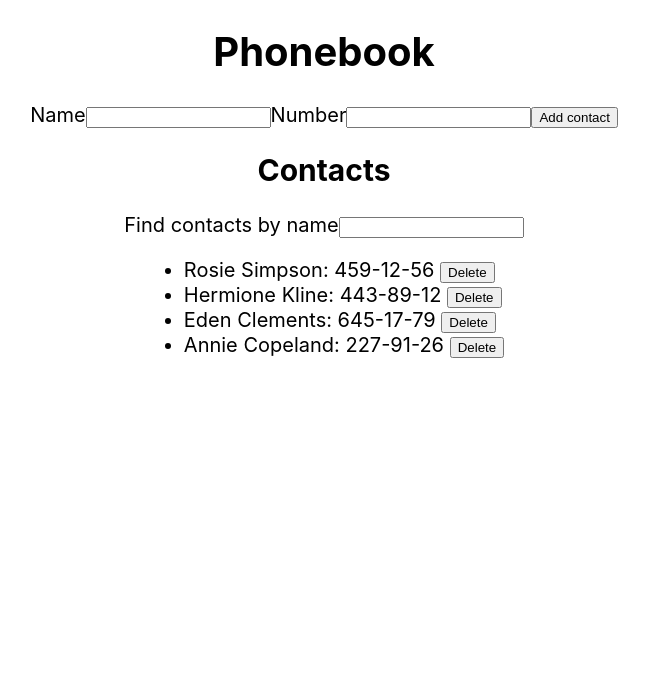
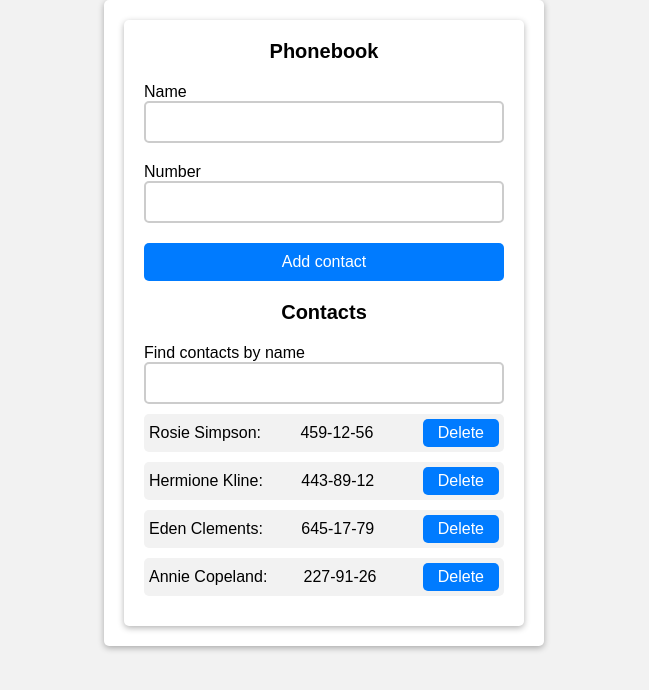
Before and after one commit to WipeRrr/goit-react-hw-08-phonebook, a React (Create React App) app: page / in a window 1280 px wide. Shown: the top 690 px of the page, without its empty margins (316-965 px from the left). Built offline with nearby package versions, Linux system fonts and the light colour scheme.

Commit message:
styles ready

```diff
--- a/src/components/App.jsx
+++ b/src/components/App.jsx
@@ -59,16 +59,7 @@ export class App extends Component {
     const visibleContacts = this.getVisibleContacts();
 
     return (
-      <div
-        style={{
-          display: 'flex',
-          justifyContent: 'center',
-          flexDirection:'column',
-          alignItems: 'center',
-          fontSize: 20,
-          color: '#010101',
-        }}
-      >
+      <div>
         <h1>Phonebook</h1>
         <ContactForm onSubmit={this.addContact}></ContactForm>
         <h2>Contacts</h2>
@@ -81,3 +72,13 @@ export class App extends Component {
     );
   }
 }
+
+//  style={{
+//           display: 'flex',
+//           justifyContent: 'center',
+//           flexDirection:'column',
+//           alignItems: 'center',
+//           fontSize: 20,
+//           color: '#010101',
+
+//         }}
--- a/src/components/ContactForm/ContactForm.jsx
+++ b/src/components/ContactForm/ContactForm.jsx
@@ -1,5 +1,7 @@
 import React, { Component } from 'react';
 import PropTypes from 'prop-types';
+import css from './ContactForm.module.css';
+
 export default class ContactForm extends Component {
   state = {
     name: '',
@@ -25,10 +27,11 @@ export default class ContactForm extends Component {
   render() {
     const { handleSubmit, state, handleInputChange } = this;
     return (
-      <form onSubmit={handleSubmit}>
-        <label>
+      <form className={css.contactForm} onSubmit={handleSubmit}>
+        <label className={css.contactForm__label}>
           Name
           <input
+            className={css.contactForm__input}
             type="text"
             name="name"
             pattern="^[a-zA-Zа-яА-Я]+(([' -][a-zA-Zа-яА-Я ])?[a-zA-Zа-яА-Я]*)*$"
@@ -38,9 +41,10 @@ export default class ContactForm extends Component {
             onChange={handleInputChange}
           />
         </label>
-        <label>
+        <label className={css.contactForm__label}>
           Number
           <input
+            className={css.contactForm__input}
             type="tel"
             name="number"
             pattern="\+?\d{1,4}?[-.\s]?\(?\d{1,3}?\)?[-.\s]?\d{1,4}[-.\s]?\d{1,4}[-.\s]?\d{1,9}"
@@ -50,7 +54,9 @@ export default class ContactForm extends Component {
             onChange={handleInputChange}
           />
         </label>
-        <button type="submit">Add contact</button>
+        <button className={css.contactForm__button} type="submit">
+          Add contact
+        </button>
       </form>
     );
   }
--- a/src/components/ContactForm/ContactForm.module.css
+++ b/src/components/ContactForm/ContactForm.module.css
@@ -0,0 +1,37 @@
+.contactForm {
+  display: flex;
+  flex-direction: column;
+  margin-bottom: 20px;
+}
+
+.contactForm__label {
+  display: flex;
+  flex-direction: column;
+  margin-bottom: 10px;
+  font-weight: 400;
+}
+
+.contactForm__input {
+ width: 100%;
+  padding: 10px;
+  font-size: 16px;
+  border-radius: 5px;
+  border: 2px solid #ccc;
+  margin-bottom: 10px;
+  box-sizing: border-box;
+  vertical-align: middle;
+}
+
+.contactForm__button {
+  padding: 10px;
+  font-size: 16px;
+  color: #fff;
+  background-color: #007bff;
+  border: none;
+  border-radius: 5px;
+  cursor: pointer;
+}
+
+.contactForm__button:hover {
+  background-color: #0069d9;
+}
--- a/src/components/ContactList/ContactList.jsx
+++ b/src/components/ContactList/ContactList.jsx
@@ -1,12 +1,19 @@
 import PropTypes from 'prop-types';
-
+import css from './ContactList.module.css';
 const ContactList = ({ contacts, onDeleteContact }) => {
   return (
-    <ul>
+    <ul className={css.contactList}>
       {contacts.map(({ id, name, number }) => (
-        <li key={id}>
-          {name}: <span>{number}</span>{' '}
-          <button type="button" onClick={() => onDeleteContact(id)}>
+        <li
+          className={css.contactList__item}
+          key={id}
+        >
+          {name}:<span className={css.contactList__item__number}>{number}</span>
+          <button
+            className={css.contactList__item__button}
+            type="button"
+            onClick={() => onDeleteContact(id)}
+          >
             Delete
           </button>
         </li>
--- a/src/components/ContactList/ContactList.module.css
+++ b/src/components/ContactList/ContactList.module.css
@@ -0,0 +1,35 @@
+.contactList {
+  margin: 0;
+  padding: 0;
+  list-style: none;
+}
+
+.contactList__item {
+  display: flex;
+  justify-content: space-between;
+  align-items: center;
+  padding: 5px;
+  margin-bottom: 10px;
+  font-size: 16px;
+  background-color: #f2f2f2;
+  border-radius: 5px;
+}
+
+
+.contactList__item__number {
+  margin-right: 10px;
+}
+
+.contactList__item__button {
+  padding: 5px 15px;
+  font-size: 16px;
+  color: #fff;
+  background-color: #007bff;
+  border: none;
+  border-radius: 5px;
+  cursor: pointer;
+}
+
+.contactList__item__button:hover {
+  background-color: #0069d9;
+}
--- a/src/components/Filter/Filter.jsx
+++ b/src/components/Filter/Filter.jsx
@@ -1,18 +1,22 @@
 import React from 'react';
 import PropTypes from 'prop-types';
+import css from './Filter.module.css';
 
-const Filter = ({ onChange,value }) => {
+const Filter = ({ onChange, value }) => {
   return (
-    <label>
+    <label className={css.filter__label}>
       Find contacts by name
-      <input type="text" value={value} onChange={onChange} />
+      <input
+        className={css.filter__input}
+        type="text"
+        value={value}
+        onChange={onChange}
+      />
     </label>
   );
 };
 
-
-
-export default Filter
+export default Filter;
 
 Filter.propTypes = {
   value: PropTypes.string.isRequired,
--- a/src/components/Filter/Filter.module.css
+++ b/src/components/Filter/Filter.module.css
@@ -0,0 +1,20 @@
+.filter__label {
+  display: flex;
+  justify-content: center;
+  flex-direction: column;
+  align-items:flex-start;
+  font-weight: 400;
+
+
+}
+
+.filter__input {
+  padding: 10px;
+  font-size: 16px;
+  border-radius: 5px;
+  border: 2px solid #ccc;
+  margin-bottom: 10px;
+ width:100%;
+   box-sizing: border-box;
+  vertical-align: middle;
+}
--- a/src/index.css
+++ b/src/index.css
@@ -2,9 +2,9 @@
 
 body {
   margin: 0;
-  font-family: -apple-system, BlinkMacSystemFont, 'Segoe UI', 'Roboto', 'Oxygen',
-    'Ubuntu', 'Cantarell', 'Fira Sans', 'Droid Sans', 'Helvetica Neue',
-    sans-serif;
+  padding: 0;
+  font-family: Arial, sans-serif;
+  background-color: #f2f2f2;
   -webkit-font-smoothing: antialiased;
   -moz-osx-font-smoothing: grayscale;
 }
@@ -13,3 +13,30 @@ code {
   font-family: source-code-pro, Menlo, Monaco, Consolas, 'Courier New',
     monospace;
 }
+
+ul,
+li {
+  list-style: none;
+}
+h1,
+h2,
+p {
+  margin: 0;
+}
+
+h1,
+h2 {
+  margin-top: 0;
+  margin-bottom: 20px;
+  font-size: 20px;
+  text-align: center;
+}
+
+div {
+  max-width: 400px;
+  margin: 0 auto;
+  padding: 20px;
+  background-color: #fff;
+  border-radius: 5px;
+  box-shadow: 0px 2px 6px rgba(0, 0, 0, 0.3);
+}
```
